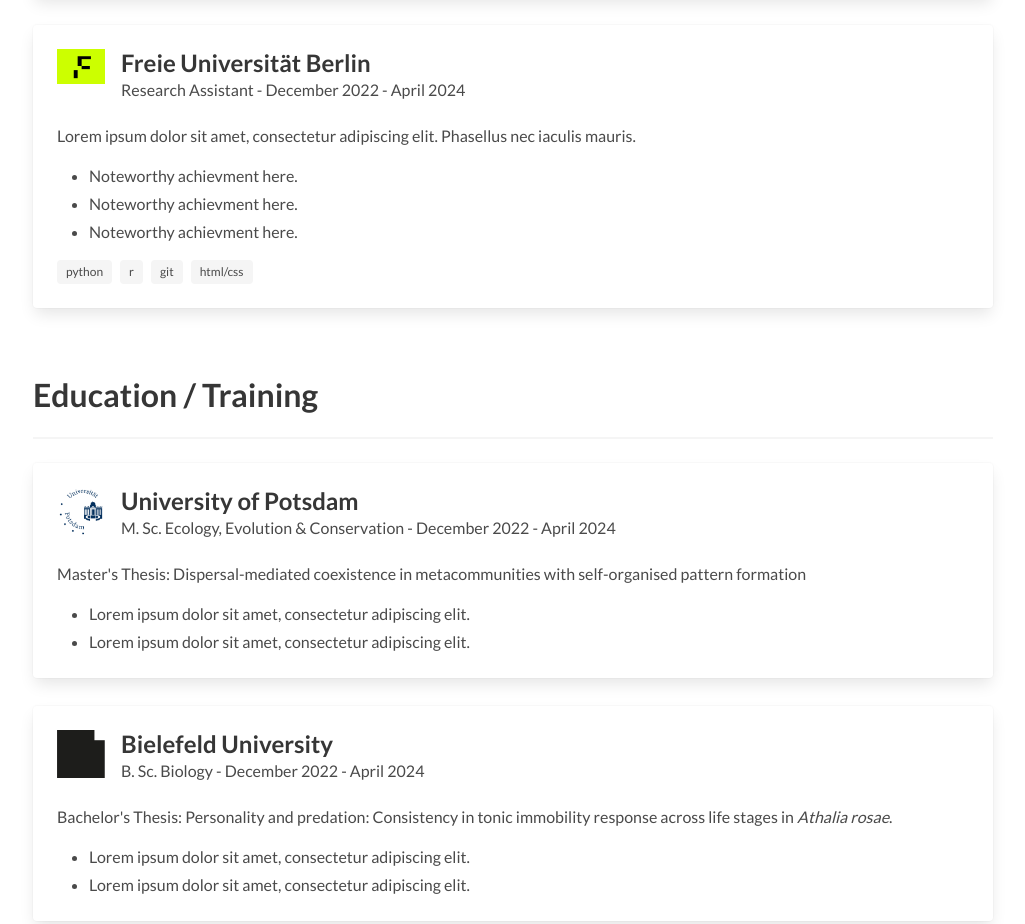
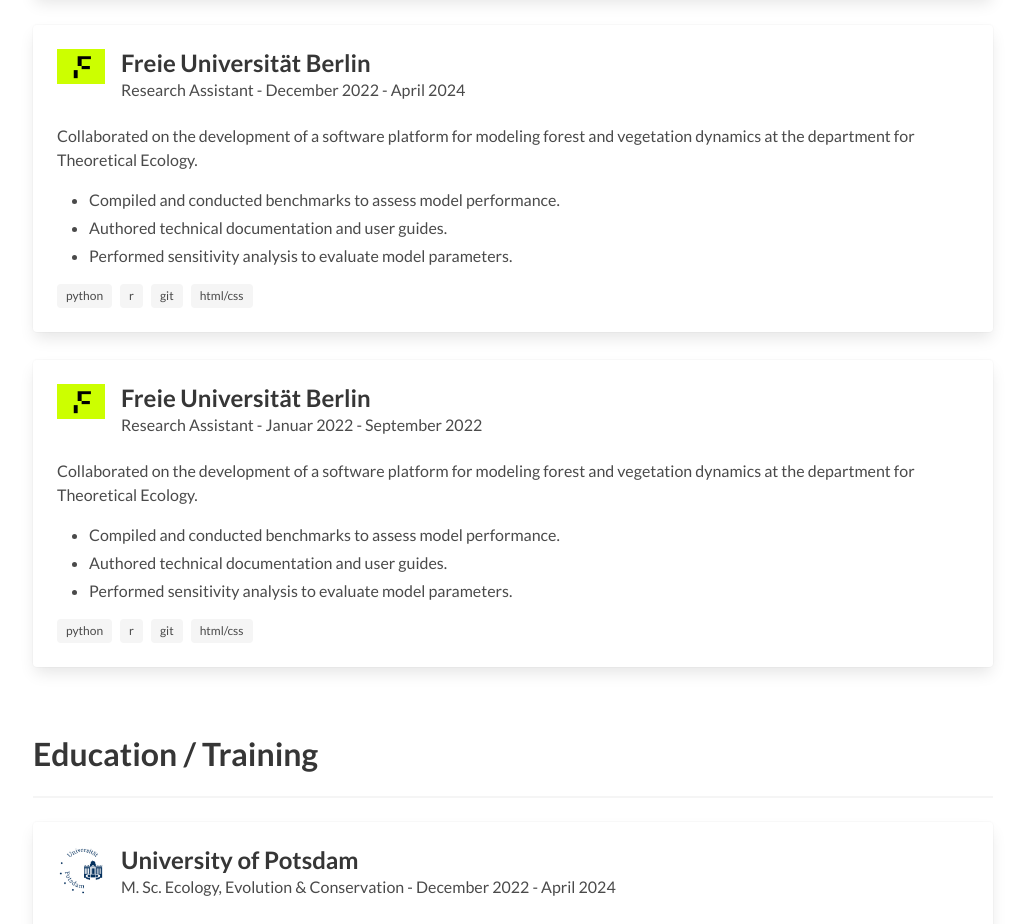
Before and after one commit to rbnmj/rbnmj.github.io, a plain HTML site: page index.html in a window 1280 px wide. Shown: the part 1100-2024 px from the top of the page, without its empty margins (127-1152 px from the left). Drawn offline with Linux system fonts and the light colour scheme.

Commit message:
some additions to exps

```diff
--- a/index.html
+++ b/index.html
@@ -134,11 +134,41 @@
             </div>
           </div>
           <div class="content">
-            <p>Lorem ipsum dolor sit amet, consectetur adipiscing elit. Phasellus nec iaculis mauris.</p>
+            <p>Collaborated on the development of a software platform for modeling forest and vegetation dynamics at the department for Theoretical Ecology.</p>
             <ul>
-              <li>Noteworthy achievment here.</li>
-              <li>Noteworthy achievment here.</li>
-              <li>Noteworthy achievment here.</li>
+              <li>Compiled and conducted benchmarks to assess model performance.</li>
+              <li>Authored technical documentation and user guides.</li>
+              <li>Performed sensitivity analysis to evaluate model parameters.</li>
+            </ul>
+            <div class="tags">
+              <span class="tag">python</span>
+              <span class="tag">r</span>
+              <span class="tag">git</span>
+              <span class="tag">html/css</span>
+            </div>
+          </div>
+        </div>
+      </div>
+      <div class="card card-gap">
+        <div class="card-content">
+          <div class="media">
+            <div class="media-left">
+              <figure class="image is-48x48">
+                <img src="img/fuberlin-logo.jpg" alt="Placeholder image">
+              </figure>
+            </div>
+            <div class="media-content">
+              <p class="title is-4">Freie Universität Berlin</p>
+              <p class="subtitle is-6">Research Assistant - <time datetime="2022-01">Januar 2022</time> - <time
+                  datetime="2022-09">September 2022</time></p>
+            </div>
+          </div>
+          <div class="content">
+            <p>Collaborated on the development of a software platform for modeling forest and vegetation dynamics at the department for Theoretical Ecology.</p>
+            <ul>
+              <li>Compiled and conducted benchmarks to assess model performance.</li>
+              <li>Authored technical documentation and user guides.</li>
+              <li>Performed sensitivity analysis to evaluate model parameters.</li>
             </ul>
             <div class="tags">
               <span class="tag">python</span>
```
